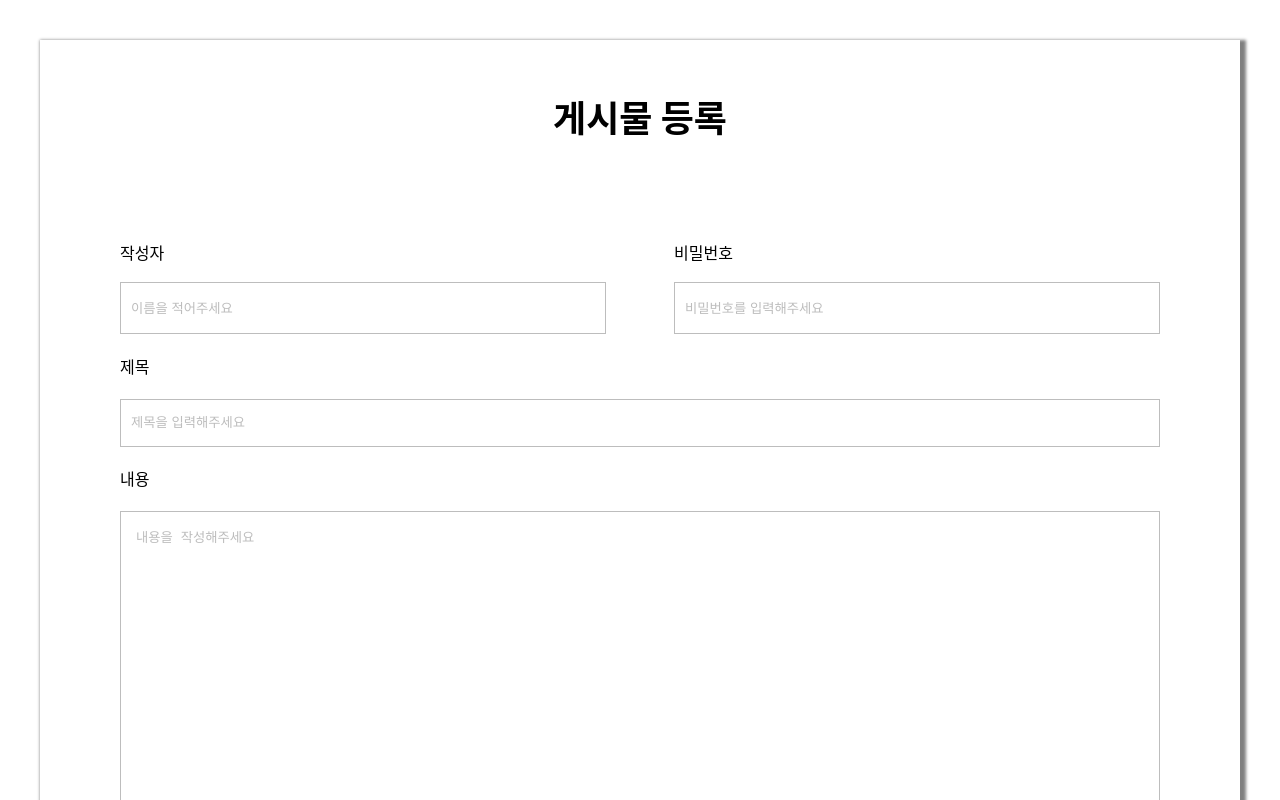
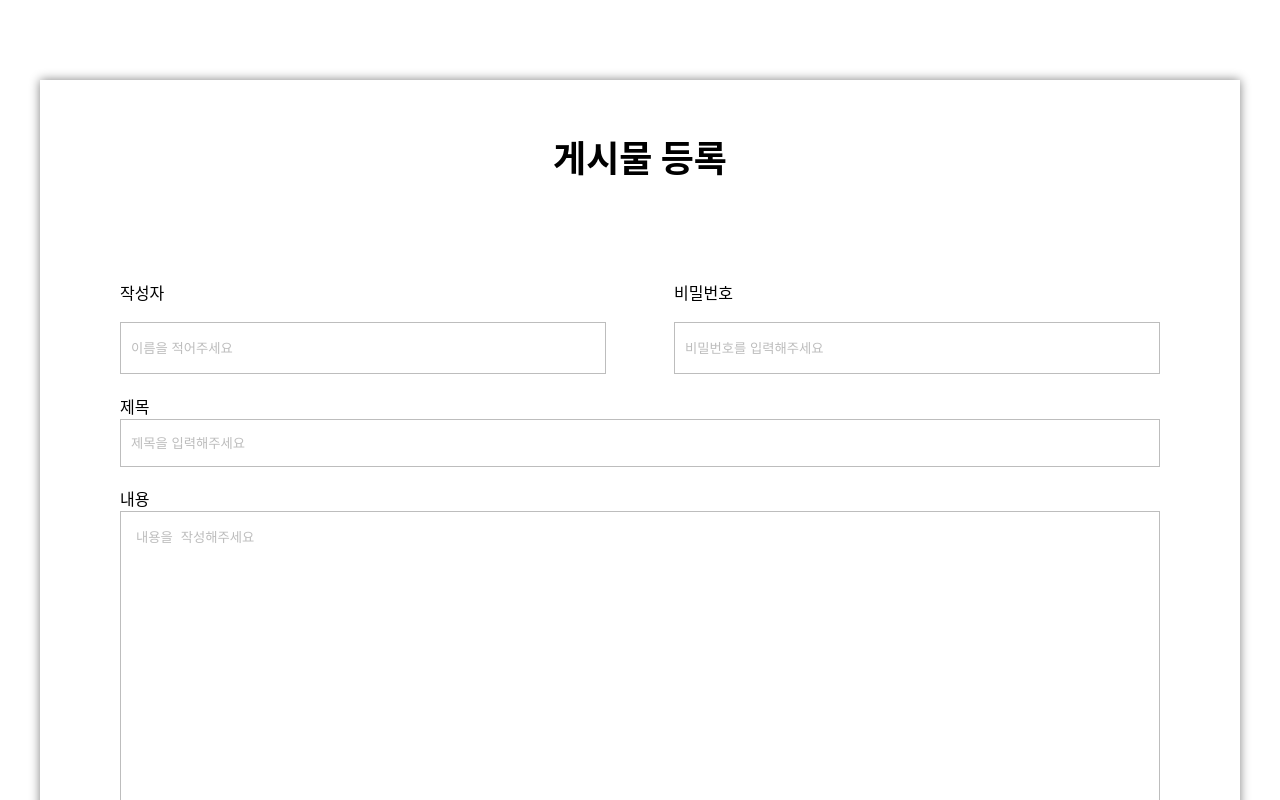
Before and after one commit to OHJINWON/freeboard_frontend, a Next.js app: page /boards/new in a window 1280 px wide. Shown: the top 800 px of the page. Built offline with nearby package versions, Linux system fonts and the light colour scheme.

Commit message:
프론트완성본

```diff
--- a/pages/boards/new/Board.module.css
+++ b/pages/boards/new/Board.module.css
@@ -8,8 +8,8 @@
 /* 끝 */
 .board_box {
     width: 100%;
-    height: 1847px;
-    padding: 40px 0;
+    height: 100%;
+    padding: 80px 0 100px;
     font-family: 'Noto Sans CJK KR';
 
 }
@@ -18,7 +18,7 @@
     height: 100%;
     margin: 0 auto;
     background-color: #FFF;
-    box-shadow: 3px 3px 3px 3px gray;
+    box-shadow: 0px 0px 10px gray;
 
 }
 .board_content {
@@ -258,6 +258,7 @@
     flex-direction: row;
     justify-content: center;
     padding-top: 150px;
+    padding-bottom: 100px;
 }
 .insert_btn_box > button {
     width: 179px;
--- a/styles/globals.css
+++ b/styles/globals.css
@@ -2,7 +2,7 @@
 /* html5 용 리셋*/
 /* reset.css */
 html, body{width: 100%; height: 100%;}
-body, div, dl, dt, dd, ul ,li, ol, h1, h2, h3, h4, h5, h6, pre, form, fieldset, input, textarea, p, blockquote, th, th, small, b, i, article, aside, canvas, details, figcaption, figure, footer, header, menu, nav, section, time, mark, audio, video {margin: 0; padding: 0;}
+body, div, dl, dt, dd, ul ,li, ol, h1, h2, h3, h4, h5, h6, pre, form, fieldset, input, textarea, p, blockquote, th, th, small, b, i, article, aside, canvas, details, figcaption, figure, footer, header, menu, nav, section, time, mark, audio, video {margin: 0; padding: 0; box-sizing: border-box;}
 
 article,aside,details,figcaption,figure,footer,header,menu,nav,section,video{display: block;}
 
```
